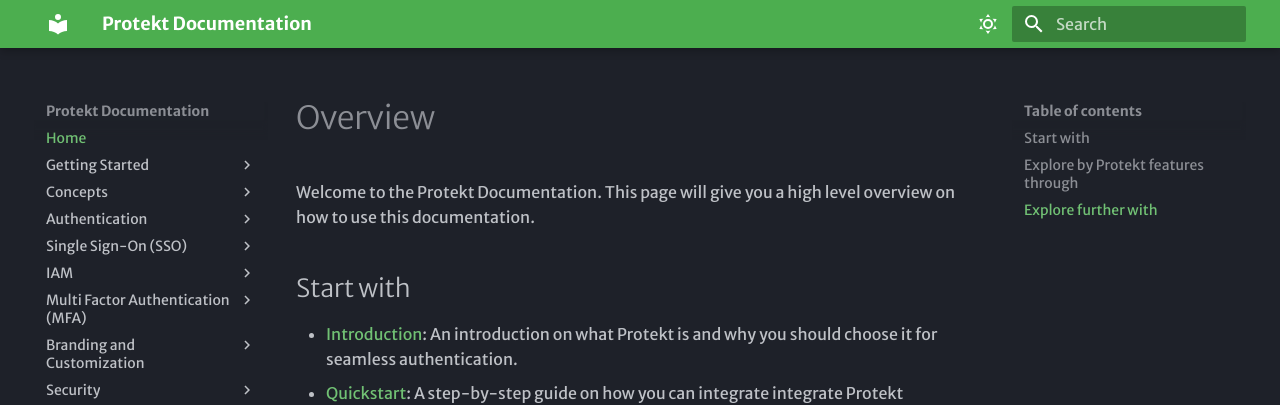
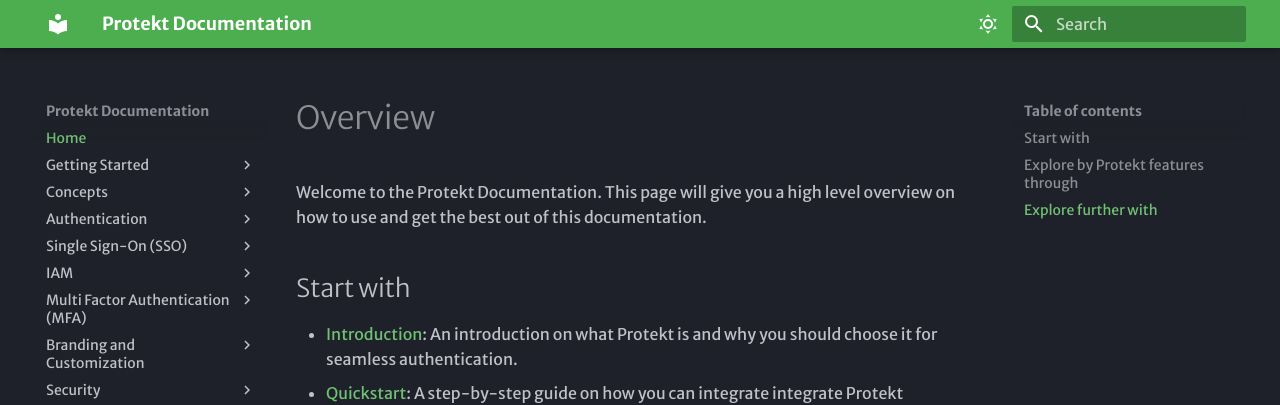
Before and after one commit to Sayanta66/Mkdocs-hackmamba-assignment, an MkDocs documentation site: the page built from docs/index.md, in a window 1280 px wide and 1298 px high. Shown: the top 405 px of the window. Built offline with MkDocs 1.6.1 and Material for MkDocs 9.7.7, drawn with Linux system fonts in a browser that asks for light colours; some web fonts are replaced.

Commit message:
Update the overview introduction

```diff
--- a/docs/index.md
+++ b/docs/index.md
@@ -1,6 +1,6 @@
 # Overview
 
-Welcome to the Protekt Documentation. This page will give you a high level overview on how to use this documentation.
+Welcome to the Protekt Documentation. This page will give you a high level overview on how to use and get the best out of this documentation.
 
 ## Start with
 
```
